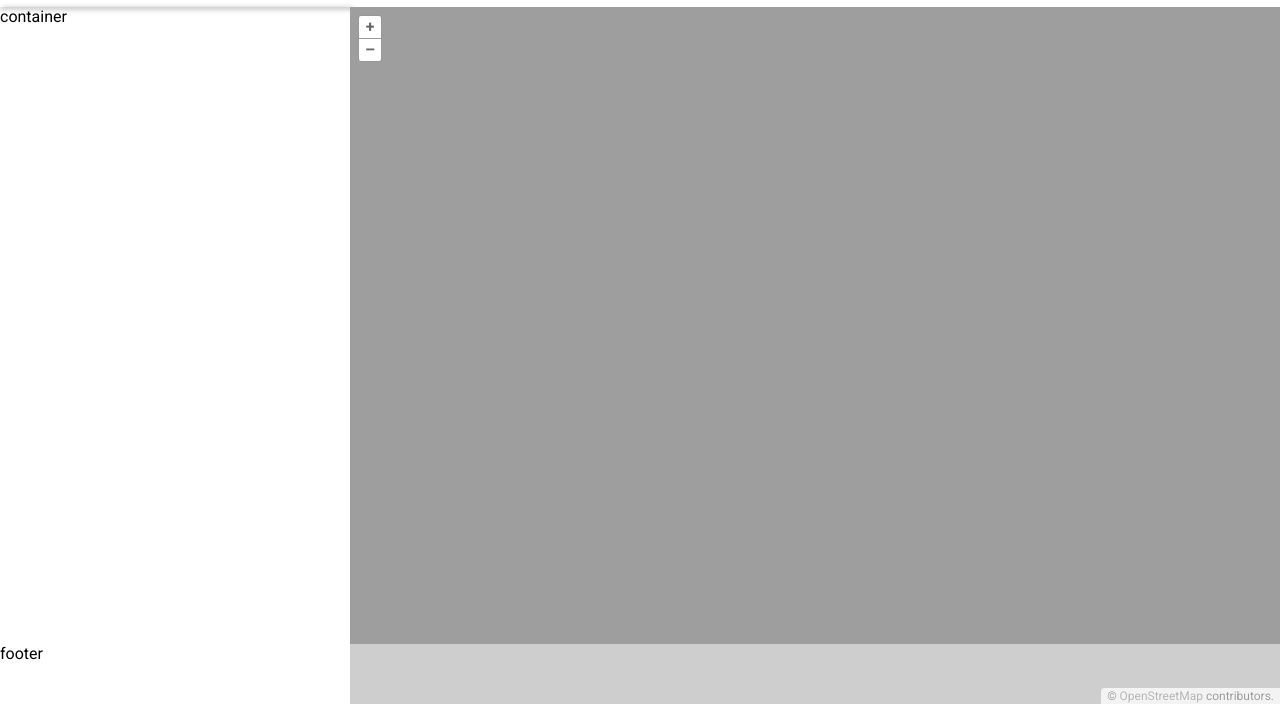
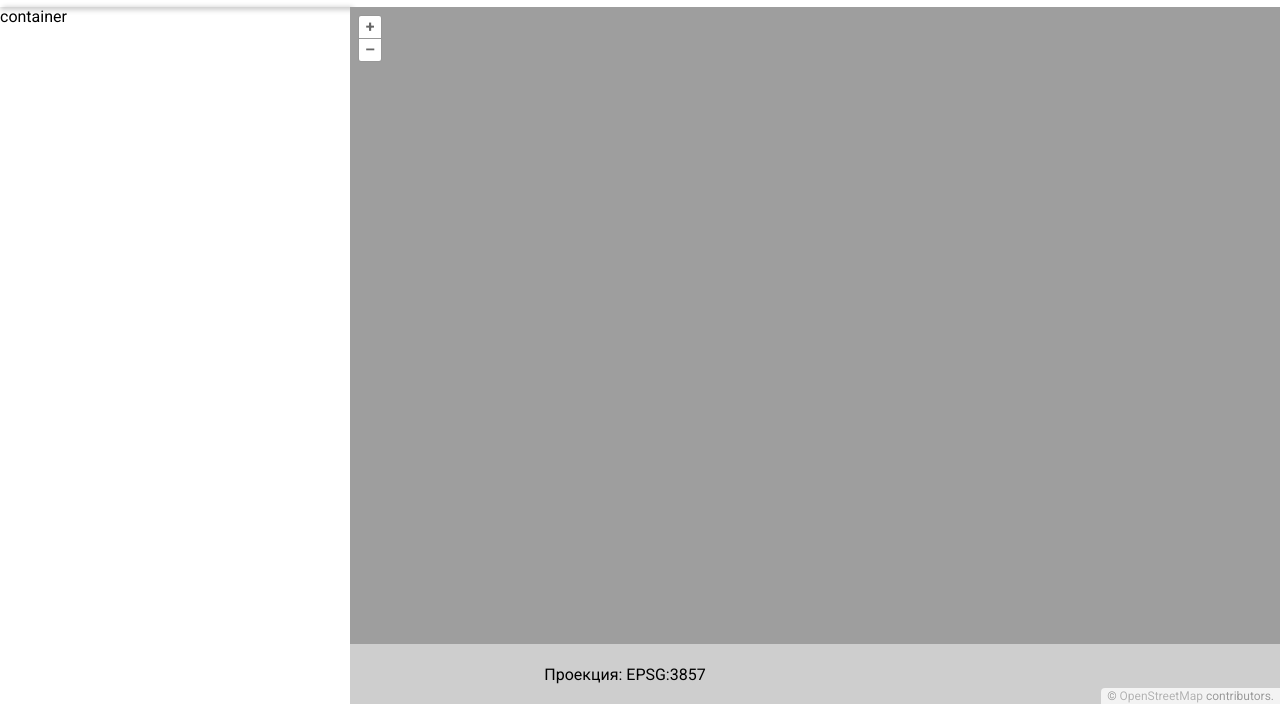
Before and after one commit to Valeriya-Osipova/map-service, a website built with Vite: page map/index.html in a window 1280 px wide. Shown: the part 96-800 px from the top of the page. Built offline with nearby package versions, Linux system fonts and the light colour scheme; files whose address does not match are found by name.

Commit message:
feat(footer): added tracking of coordinates and projections

```diff
--- a/map/GIS/map/index.ts
+++ b/map/GIS/map/index.ts
@@ -3,7 +3,7 @@ import Map from 'ol/Map';
 import View from 'ol/View';
 import TileLayer from 'ol/layer/Tile';
 import OSM from 'ol/source/OSM';
-import { fromLonLat } from 'ol/proj';
+import { toLonLat, transform } from 'ol/proj';
 import { CustomButton } from '../components/CustomButton/CustomButton';
 
 document.addEventListener('DOMContentLoaded', function () {
@@ -17,13 +17,17 @@ document.addEventListener('DOMContentLoaded', function () {
       }),
     ],
     view: new View({
-      center: fromLonLat([0, 0]),
-      zoom: 3,
+      center: [3374804.6, 8385939.7],
+      zoom: 10,
+      projection: 'EPSG:3857',
     }),
   });
   const authDiv = document.getElementById('auth');
-  if (!authDiv) return;
-  createAuthButtons(authDiv);
+  if (authDiv) {
+    createAuthButtons(authDiv);
+  }
+
+  initFooterControls(map);
 });
 
 function createAuthButtons(container: HTMLElement) {
@@ -48,6 +52,34 @@ function createAuthButtons(container: HTMLElement) {
   container.appendChild(buttonContainer);
 }
 
+function initFooterControls(map: Map) {
+  const footer = document.getElementById('footer');
+  if (!footer) return;
+  footer.style.display = 'flex';
+  footer.style.justifyContent = 'center';
+  footer.style.alignItems = 'center';
+  footer.style.gap = '30px';
+  const projDisplay = footer.appendChild(document.createElement('div'));
+  const coordsDisplay = footer.appendChild(document.createElement('div'));
+
+  const view = map.getView();
+  const mapProjection = view.getProjection();
+
+  projDisplay.textContent = `Проекция: ${mapProjection.getCode()}`;
+
+  map.on('pointermove', (evt) => {
+    const lonLat = toLonLat(evt.coordinate, mapProjection);
+
+    coordsDisplay.textContent =
+      `Долгота: ${lonLat[0].toFixed(4)}°, Широта: ${lonLat[1].toFixed(4)}° | ` +
+      `X: ${evt.coordinate[0].toFixed(2)}, Y: ${evt.coordinate[1].toFixed(2)}`;
+  });
+
+  // view.on('change', () => {
+  //   projDisplay.textContent = `Проекция: ${view.getProjection().getCode()}`;
+  // });
+}
+
 fetch('/api/example')
   .then((response) => response.json())
   .then((data) => {
--- a/map/index.html
+++ b/map/index.html
@@ -26,7 +26,7 @@
       <div class="instruments-container">container</div>
       <div id="map" class="map"></div>
     </div>
-    <div id="footer" class="footer">footer</div>
+    <div id="footer" class="footer"></div>
 
     <script type="module" src="./GIS/map/index.ts"></script>
   </body>
```
